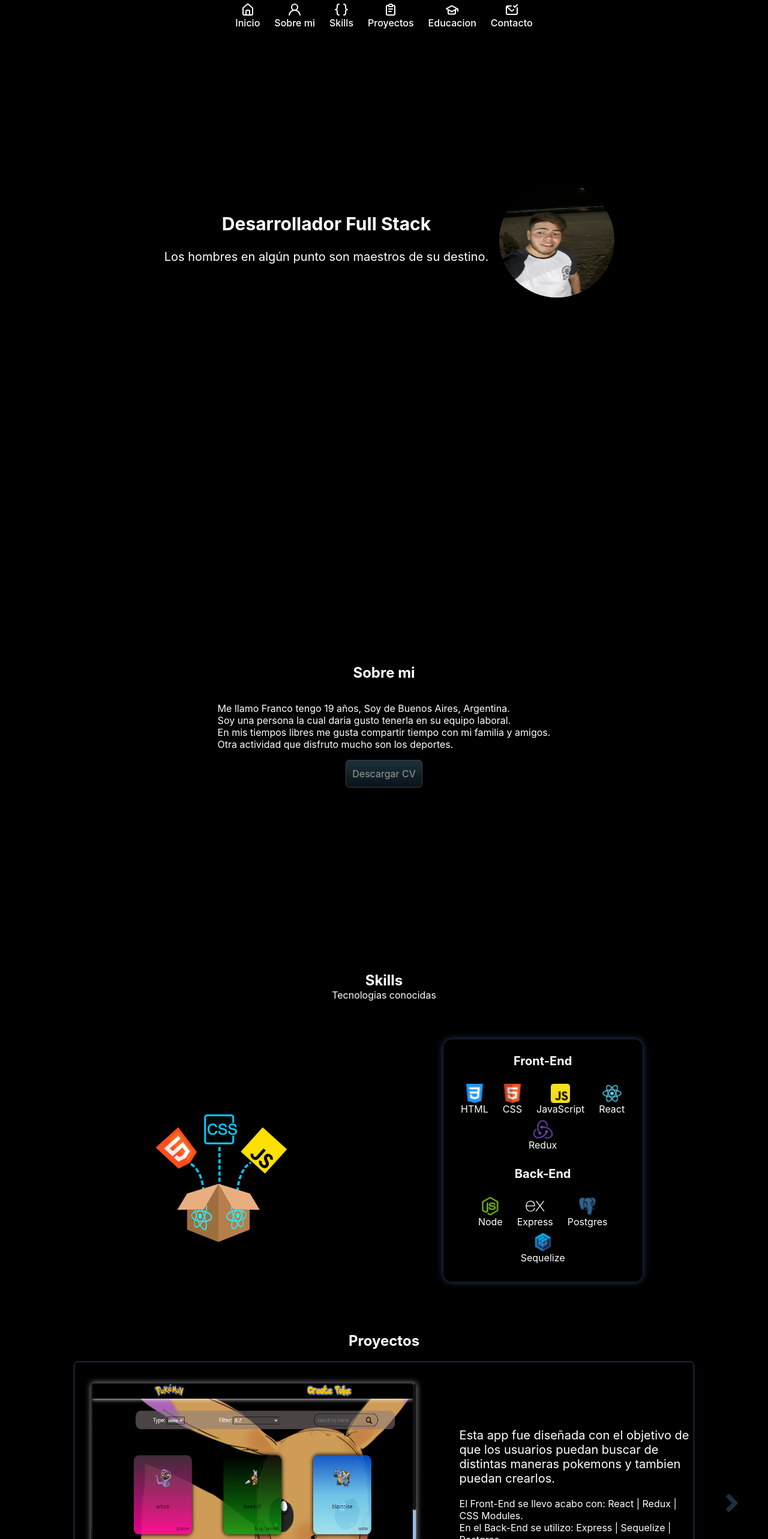
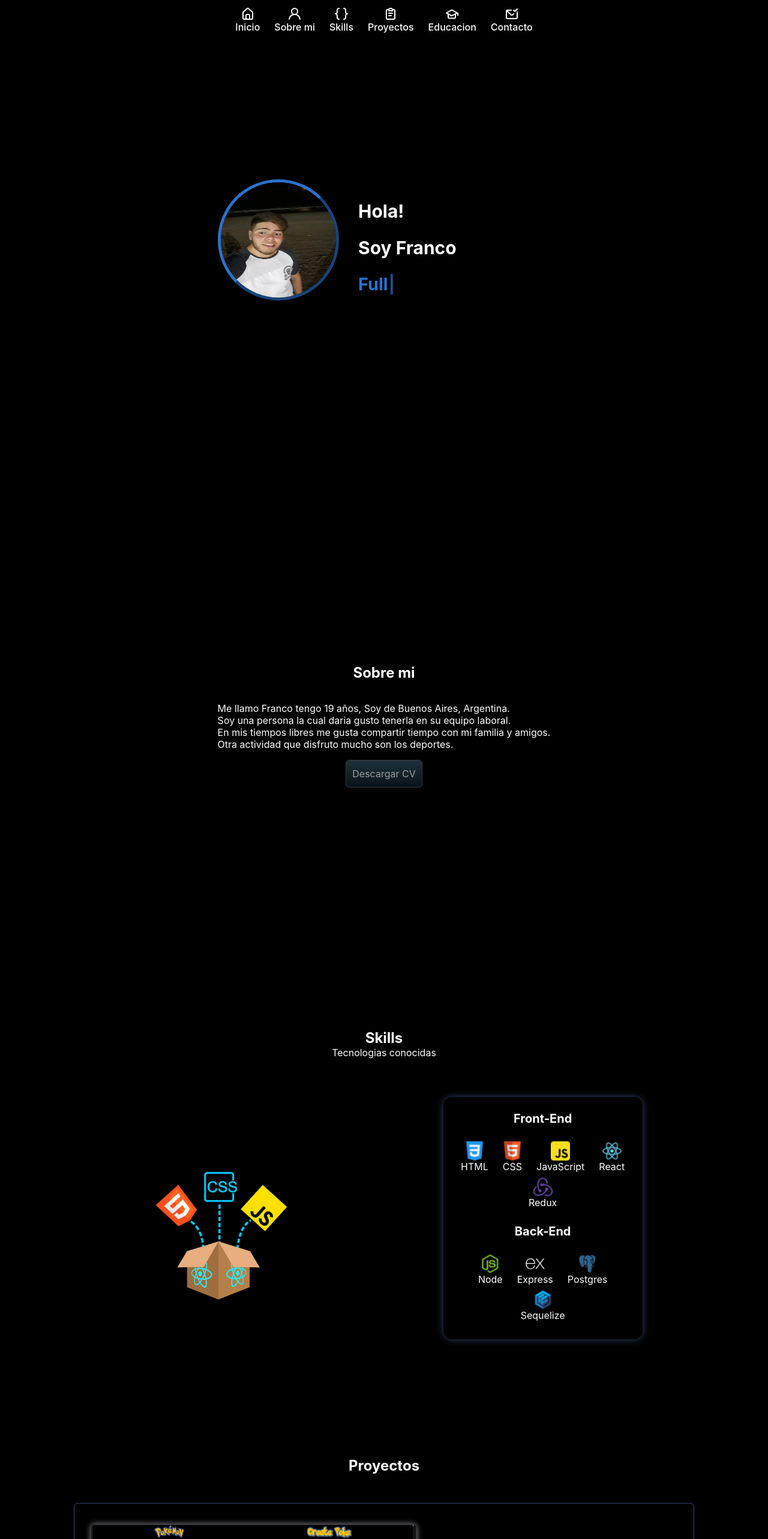
Before and after one commit to Franco-Aguero/Portafolio, a React (Create React App) app: page / in a window 1280 px wide. Shown: the top 2566 px of the page at 60% size. Built offline with nearby package versions, Linux system fonts and the light colour scheme.

Commit message:
(client): add styles

```diff
--- a/package.json
+++ b/package.json
@@ -15,6 +15,7 @@
     "react-dom": "^17.0.2",
     "react-router-dom": "^5.3.0",
     "react-scripts": "4.0.3",
+    "typewriter-effect": "^2.18.2",
     "web-vitals": "^1.1.2"
   },
   "scripts": {
--- a/src/Components/Contact.jsx
+++ b/src/Components/Contact.jsx
@@ -1,7 +1,6 @@
 import React from 'react';
-import Linkedin from './Images/ico_linked_black1.png';
-import Email from './Images/ico_email_black12.png';
-import Wapp from './Images/ico_whatsapp1.png';
+import { faEnvelope } from "@fortawesome/free-solid-svg-icons";
+import { faLinkedinIn, faWhatsapp } from '@fortawesome/free-brands-svg-icons'
 import ContactCircle from './Views/ContactCircle';
 import s from './Contact.module.css';
 const Contact = () => {
@@ -12,9 +11,9 @@ const Contact = () => {
         <section className={s.SectionContainer} id="Contacto">
             <h1 style={{marginBottom:"3rem"}}>Conctacto</h1>
             <div className={s.ContainerCircle}>
-                <ContactCircle image={Wapp} url={urlWhatsapp} name={name3} bg={bg3}/>
-                <ContactCircle image={Linkedin} url={urlLinkedin} name={name1} bg={bg1}/>
-                <ContactCircle image={Email} url={urlEmail} name={name2} bg={bg2}/>
+                <ContactCircle image={faWhatsapp} url={urlWhatsapp} name={name3} bg={bg3}/>
+                <ContactCircle image={faLinkedinIn} url={urlLinkedin} name={name1} bg={bg1}/>
+                <ContactCircle image={faEnvelope} url={urlEmail} name={name2} bg={bg2}/>
             </div>
         </section>
     )
--- a/src/Components/NavBar/navBarMobile.module.css
+++ b/src/Components/NavBar/navBarMobile.module.css
@@ -90,7 +90,7 @@
         font-weight: 500;
     }
     .footerNavDown ul a{
-        padding: 4px 12px;
+        padding: 11px 12px 0;
     }
     #darkMode{
         display: flex;
--- a/src/Components/Project.jsx
+++ b/src/Components/Project.jsx
@@ -30,7 +30,7 @@ const Project = () => {
     return (
         <section className={s.SectionContainer} id="Proyectos">
 
-            <h1>Proyectos</h1>
+            <h1 style={{marginBottom:"3rem"}}>Proyectos</h1>
             <div className={s.SubContainer}>
                 {accountant > 0 && <FontAwesomeIcon icon={faAngleLeft} onClick={ () => setAccountant(accountant = --accountant)} id={s.BtnLeft} />}
                 {
--- a/src/Components/Project.module.css
+++ b/src/Components/Project.module.css
@@ -45,6 +45,10 @@
 }
 
 @media (min-width:768px) {
+  .SectionContainer{
+    padding: 5rem 0 2rem;
+  }
+
   #BtnLeft, #BtnRight{
     top: auto;
   }
--- a/src/Components/Skills.jsx
+++ b/src/Components/Skills.jsx
@@ -13,7 +13,7 @@ import ReduxJs from './Images/redux.png';
 import s from './Skills.module.css';
 const Skills = () => {
     return (
-        <section id="Skills">
+        <section className={s.sectionSkills} id="Skills">
             <h1 style={{textAlign:"center", marginBottom:"0"}}>Skills</h1>
             <span style={{display:"block", textAlign:"center"}}>Tecnologias conocidas</span>
             <div className={s.SkillsContainer} >
--- a/src/Components/Skills.module.css
+++ b/src/Components/Skills.module.css
@@ -49,6 +49,9 @@
 }
 
 @media (min-width:768px) {
+    .sectionSkills{
+        padding: 6rem 0 2rem;
+    }
     .SkillsContainer{
         /* grid-template-columns: auto auto; */
         flex-direction: row;
--- a/src/Components/Start.jsx
+++ b/src/Components/Start.jsx
@@ -1,15 +1,29 @@
 import React from 'react';
 import Profile from './Images/profile.jpg';
-
+import Typewriter from 'typewriter-effect';
 import s from './Start.module.css';
 const Start = () => {
+
     return (
         <section className={s.Presentacion} id="Inicio">
-            <div className={s.Presentacion__Texto}>
-                <h2>Desarrollador Full Stack</h2>
-                <p>Los hombres en algún punto son maestros de su destino.</p>
+            <div className={s.contenedor}>
+                <img id={s.ImgProfile} src={Profile} alt="Profile" />
+
+
+                <div className={s.tect}>
+                    <h1>Hola!</h1>
+                    <h2>Soy Franco</h2>
+                    <Typewriter
+                    options={{
+                        strings: ['Full Stack Developer', 'Front-End Developer', 'PERN Stack Developer'],
+                        autoStart: true,
+                        loop: true,
+                    }}
+                    />
+                </div>
+
             </div>
-            <img id={s.ImgProfile} src={Profile} alt="Profile" />
+
         </section>
     )
 }
--- a/src/Components/Start.module.css
+++ b/src/Components/Start.module.css
@@ -3,24 +3,51 @@
     background-color: var(--bg-page-prueba);
     height: 100vh;/*  esto es asi por que no esta el nav en fixed */
     display: flex;
-    flex-direction: column-reverse;
+    flex-direction: column;
     justify-content: center;
     align-items: center;
     font-size: var(--size-2);
     color: var(--text-color);
+
 }
-.Presentacion__Texto{
+
+.contenedor{
+    display: flex;
+    column-gap: 2rem;
+}
+
+/* .Presentacion__Texto{
     padding: 0 18px 10px;
     text-align: center;
-}
+} */
 #ImgProfile{
     width: 12rem;
     height: 12rem;
+    border: 5px outset #2a72ce;
     border-radius: 999px;
 }
 
+.tect{
+    text-align: center;
+    padding: 10px 0;
+}
+.tect span{
+    color: #2a72ce;
+    font-weight: 700;
+    font-size: 1.8rem;
+}
 @media (min-width:768px) {
-    .Presentacion{
-        flex-direction: row;
+    /* .Presentacion{
+        display: grid;
+        grid-template-columns: auto auto;
+        grid-column-gap: 1rem;
+    } */
+    /* .Presentacion__Texto{
+        width: 20rem;
+    } */
+
+    .tect{
+        width: 20rem;
+        text-align: start;
     }
 }
--- a/src/Components/Views/ContactCircle.jsx
+++ b/src/Components/Views/ContactCircle.jsx
@@ -1,12 +1,14 @@
 import React from 'react';
-
+import { FontAwesomeIcon } from "@fortawesome/react-fontawesome";
 import s from './ContactCircle.module.css';
 
 const ContactCircle = ({image, url, name, bg}) => {
     return (
         <a className={s.circle} style={{background:`${bg}`}} href={url} rel="noreferrer" target="_blank">
-            <img className={s.img} src={image} alt={name}/>
+            {/* <img className={s.img} src={image} alt={name}/> */}
+            <FontAwesomeIcon icon={image}  className={s.icon} />
             <span>{name}</span>
+
         </a>
     )
 }
--- a/src/Components/Views/ContactCircle.module.css
+++ b/src/Components/Views/ContactCircle.module.css
@@ -1,16 +1,16 @@
 .circle{
-    max-width: 16rem;
+    max-width: 14rem;
     width: 80%;
     height: auto;
     border-radius: 5px;
     display: flex;
     align-items: center;
-    justify-content: start;
+    justify-content: flex-start;
     /* border: 1px solid white; */
-    color: black/* var(--color-1) */;
+    color: var(--color-1);
     text-decoration: none;
     padding-left: 2rem;
-    box-shadow: 0px -1px 6px 0px white;
+    /* box-shadow: 0px -1px 6px 0px white; */
 }
 
 .circle span{
@@ -19,9 +19,8 @@
     font-size: var(--size-2);
 }
 
-.img{
-    width: 2rem;
-    height: 2rem;
+.icon{
+    font-size: 1.4rem;
     padding: 8px;
 }
 
@@ -38,6 +37,7 @@
         transition: 0.5s;   /* el tiempo que tarda la ejecucion */
         padding: 2px;
     }
+
     .circle:hover{
         color: white;
         transform: translateY(-1rem);       /* una traslacion a ejecutar */
```
Also changed, not shown: src/Components/Utils/colors.js (added, +18 -0 lines), 1 other file (tests, documents, lock files or other folders).
